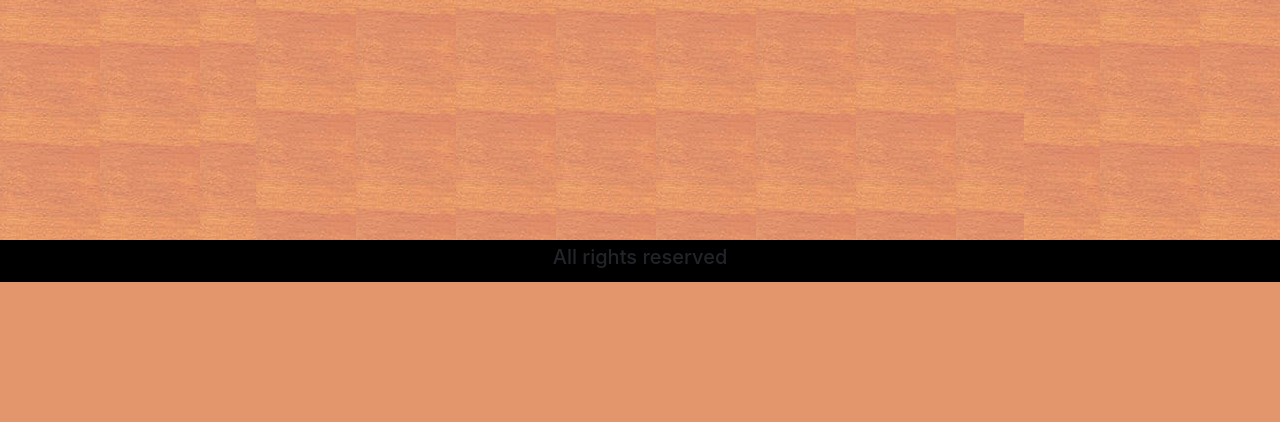
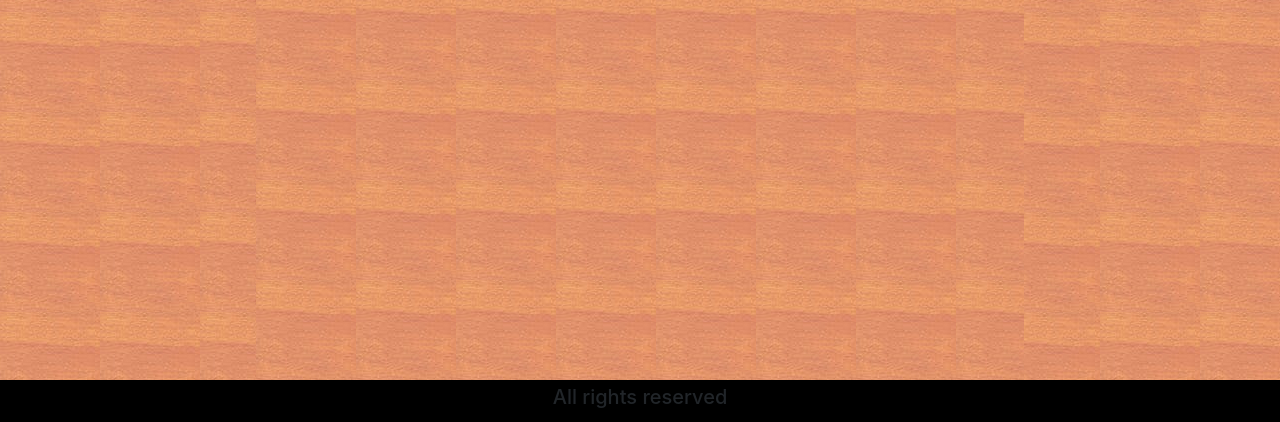
Before and after one commit to Virentoo/SzkieletowkaProjekt, a Django app: template accounts/templates/accounts/profile.html in a window 1280 px wide. Shown: the part 588-1010 px from the top of the page. Before the commit the page ends 870 px from the top, so only its background shows below. Run offline with Django 3.2, Linux system fonts and the light colour scheme; the template is opened without the code that fills it, so the values that code supplies are empty; some libraries are stand-ins or nearby versions.

Commit message:
quick fix

```diff
--- a/accounts/templates/accounts/login.html
+++ b/accounts/templates/accounts/login.html
@@ -2,7 +2,7 @@
 {% load crispy_forms_tags %}
 
 {% block content %}
-    <div id="container" style="width: 60%; padding: 60px 200px 60px 200px;min-height: 760px;">
+    <div id="container" style="width: 60%; padding: 60px 200px 60px 200px;">
         <form method="POST">
             {% csrf_token %}
             <fieldset class="form-group">
--- a/accounts/templates/accounts/profile.html
+++ b/accounts/templates/accounts/profile.html
@@ -7,7 +7,7 @@
 {% endblock %}
 
 {% block content %}
-    <div id="container" style="width: 60%; padding: 100px 350px 100px 350px;min-height: 760px; text-align: center">
+    <div id="container" style="width: 60%; padding: 100px 350px 100px 350px;text-align: center">
         <div id="profile">
             <h1>Profile</h1>
             <p>Username: {{ user }}</p>
--- a/budget/static/budget/base_styles.css
+++ b/budget/static/budget/base_styles.css
@@ -28,7 +28,7 @@ div#container {
     margin-left: auto;
     margin-right: auto;
     background:url("bg.jpeg");
-    min-height: 720px;
+    min-height: 900px;
 
 }
 
```
